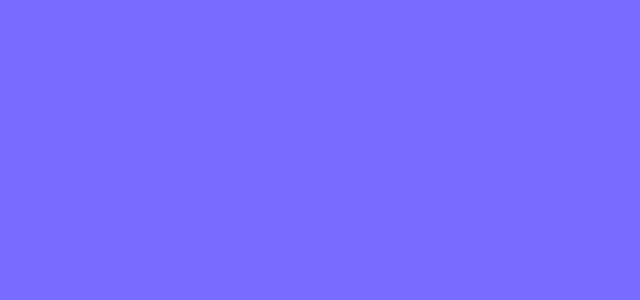
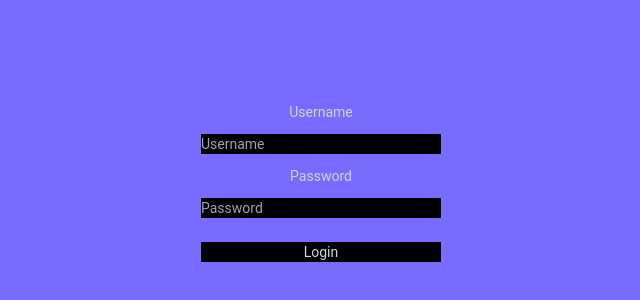
Before and after one commit to moeb15/Password-Manager, a React (Create React App) app in the folder frontend/: page / in a window 1280 px wide. Shown: the part 212-512 px from the top of the page, without its empty margins (319-959 px from the left). Built offline with nearby package versions, Linux system fonts and the light colour scheme.

Commit message:
added login component

```diff
--- a/frontend/src/App.js
+++ b/frontend/src/App.js
@@ -1,6 +1,9 @@
+import Login from "./components/Login.js";
+
 function App() {
   return (
     <div>
+      <Login />
     </div>
   );
 }
```
